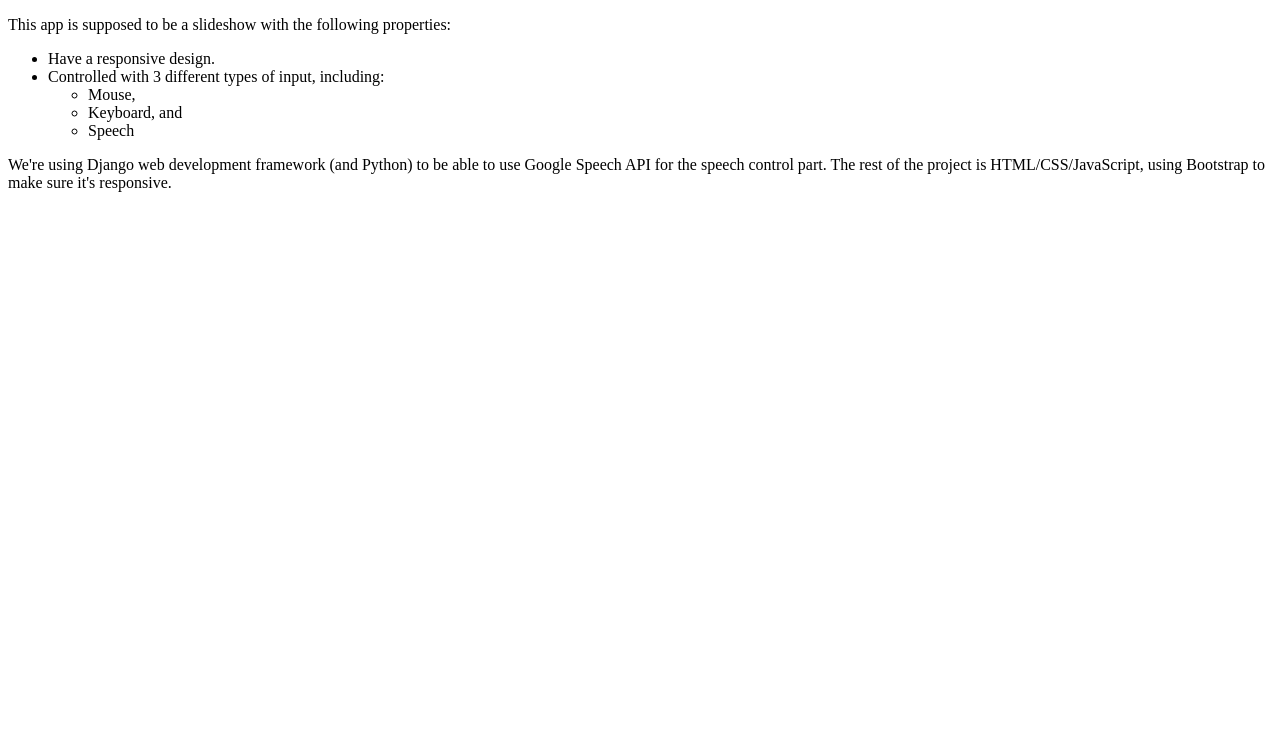
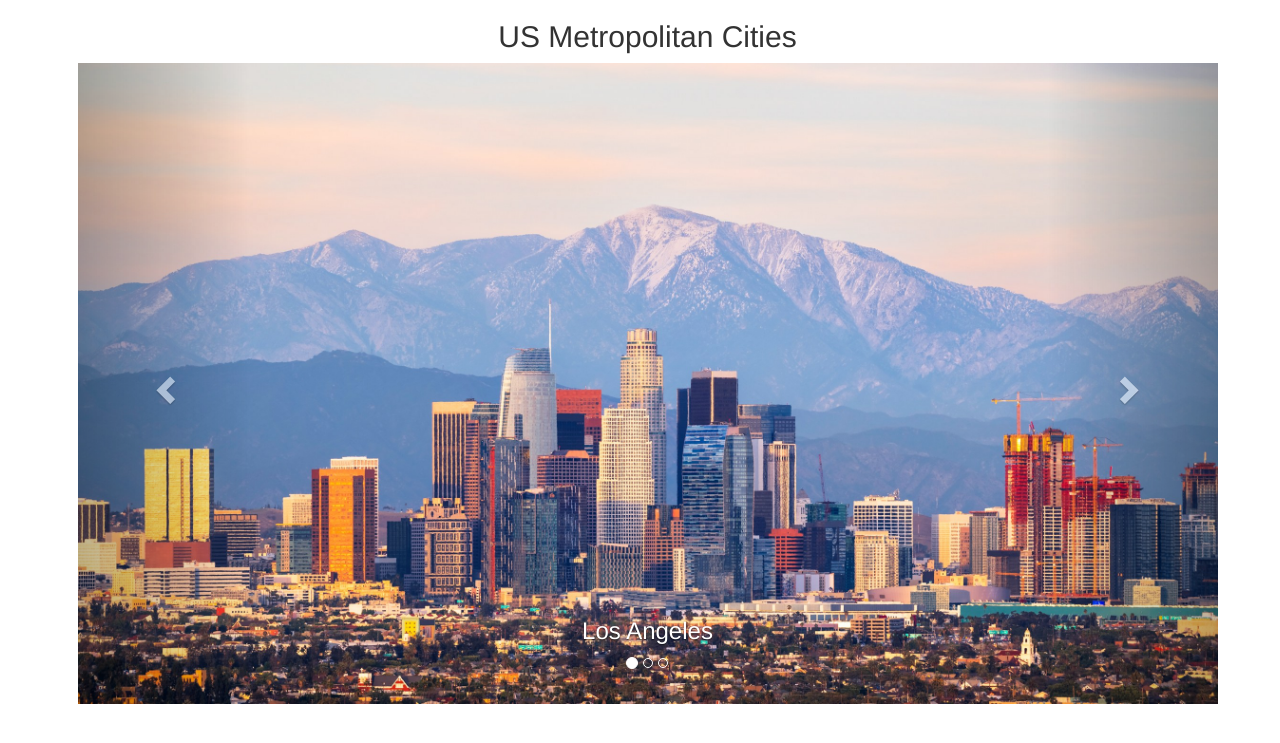
Before and after one commit to ghamzak/InteractiveSlideshowProject, a Django app: template InteractiveSlideshowApp/templates/InteractiveSlideshowApp/slideshow_view.html in a window 1280 px wide. Shown: the top 743 px of the page. Run offline with Django 3.2, Linux system fonts and the light colour scheme; the template is opened without the code that fills it, so the values that code supplies are empty; some libraries are stand-ins or nearby versions.

Commit message:
statics, views, urls, htmls

```diff
--- /dev/null
+++ b/InteractiveSlideshowApp/static/css/InteractiveSlideshowApp.css
@@ -0,0 +1,34 @@
+body {
+    padding-left: 15px;
+}
+
+li {
+  color: #C25100;
+}
+
+/* h1 a {
+  color: #329248;
+} */
+
+.page-header {
+    background-color: #C25100;
+    margin-top: 0;
+    padding: 20px 20px 20px 40px;
+}
+
+.page-header h1, .page-header h1 a, .page-header h1 a:visited, .page-header h1 a:active {
+    color: #ffffff;
+    font-size: 36pt;
+    text-decoration: none;
+}
+
+.content {
+    margin-left: 40px;
+}
+
+
+.carousel-inner .item img,
+.carousel-inner .item a img {
+    width: 70%;
+    margin: auto;
+  }
--- a/InteractiveSlideshowApp/templates/InteractiveSlideshowApp/slideshow_view.html
+++ b/InteractiveSlideshowApp/templates/InteractiveSlideshowApp/slideshow_view.html
@@ -1,25 +1,91 @@
+{% load static %}
+
 <!DOCTYPE html>
 <html lang="en" dir="ltr">
   <head>
     <meta charset="utf-8">
     <title>Interactive Slideshow Project</title>
+    <link rel="stylesheet" href="//maxcdn.bootstrapcdn.com/bootstrap/3.2.0/css/bootstrap.min.css">
+    <link rel="stylesheet" href="//maxcdn.bootstrapcdn.com/bootstrap/3.2.0/css/bootstrap-theme.min.css">
+    <link rel="stylesheet" href="{% static 'css/InteractiveSlideshowApp.css' %}">
+    <script src="https://ajax.googleapis.com/ajax/libs/jquery/3.3.1/jquery.min.js"></script>
+    <script src="https://maxcdn.bootstrapcdn.com/bootstrap/3.4.0/js/bootstrap.min.js"></script>
   </head>
   <body>
-    <p>This app is supposed to be a slideshow with the following properties:</p>
-    <ul>
-      <li>Have a responsive design.</li>
-      <li>Controlled with 3 different types of input, including:</li>
-      <ul>
-        <li>Mouse,</li>
-        <li>Keyboard, and</li>
-        <li>Speech</li>
-      </ul>
-    </ul>
-    <p>
-      We're using Django web development framework (and Python) to
-      be able to use Google Speech API for the speech control part.
-      The rest of the project is HTML/CSS/JavaScript, using Bootstrap
-      to make sure it's responsive.
-    </p>
+    <div class="container">
+  <h2 align="center">US Metropolitan Cities</h2>
+  <div id="myCarousel" class="carousel slide">
+    <!-- Indicators -->
+    <ol class="carousel-indicators">
+      <li class="item1 active"></li>
+      <li class="item2"></li>
+      <li class="item3"></li>
+    </ol>
+
+    <!-- Wrapper for slides -->
+    <div class="carousel-inner" role="listbox">
+
+      <div class="item active">
+        <img src="{% static 'images/la.jpg' %}" alt="Los Angeles" style="width:100%;">
+        <div class="carousel-caption">
+          <h3>Los Angeles</h3>
+        </div>
+      </div>
+
+      <div class="item">
+        <img src="{% static 'images/chicago.jpg' %}" alt="Chicago" style="width:100%;">
+        <div class="carousel-caption">
+          <h3>Chicago</h3>
+        </div>
+      </div>
+
+      <div class="item">
+        <img src="{% static 'images/ny.jpg' %}" alt="New York" style="width:100%;">
+        <div class="carousel-caption">
+          <h3>New York</h3>
+        </div>
+      </div>
+    </div>
+
+    <!-- Left and right controls -->
+    <a class="left carousel-control" href="#myCarousel" role="button">
+      <span class="glyphicon glyphicon-chevron-left" aria-hidden="true"></span>
+      <span class="sr-only">Previous</span>
+    </a>
+    <a class="right carousel-control" href="#myCarousel" role="button">
+      <span class="glyphicon glyphicon-chevron-right" aria-hidden="true"></span>
+      <span class="sr-only">Next</span>
+    </a>
+  </div>
+</div>
+
+<script>
+$(document).ready(function(){
+  // Activate Carousel
+  $("#myCarousel").carousel();
+
+  // Enable Carousel Indicators
+  $(".item1").click(function(){
+    $("#myCarousel").carousel(0);
+  });
+  $(".item2").click(function(){
+    $("#myCarousel").carousel(1);
+  });
+  $(".item3").click(function(){
+    $("#myCarousel").carousel(2);
+  });
+  $(".item4").click(function(){
+    $("#myCarousel").carousel(3);
+  });
+
+  // Enable Carousel Controls
+  $(".left").click(function(){
+    $("#myCarousel").carousel("prev");
+  });
+  $(".right").click(function(){
+    $("#myCarousel").carousel("next");
+  });
+});
+</script>
   </body>
 </html>
--- a/InteractiveSlideshowApp/urls.py
+++ b/InteractiveSlideshowApp/urls.py
@@ -2,5 +2,6 @@ from django.urls import path
 from . import views
 
 urlpatterns = [
-    path('', views.slideshow_view, name='slideshow_view'),
+    path('', views.home_view, name='home_view'),
+    path('slideshow', views.slideshow_view, name='slideshow_view'),
 ]
--- a/InteractiveSlideshowApp/views.py
+++ b/InteractiveSlideshowApp/views.py
@@ -2,5 +2,8 @@ from django.shortcuts import render
 
 # Create your views here.
 
+def home_view(request):
+    return render(request, 'InteractiveSlideshowApp/home_view.html', {})
+
 def slideshow_view(request):
     return render(request, 'InteractiveSlideshowApp/slideshow_view.html', {})
```
Also changed, not shown: InteractiveSlideshowApp/templates/InteractiveSlideshowApp/home_view.html (added, +57 -0 lines), InteractiveSlideshowApp/static/images/chicago.jpg (added), InteractiveSlideshowApp/static/images/la.jpg (added), InteractiveSlideshowApp/static/images/ny.jpg (added).
